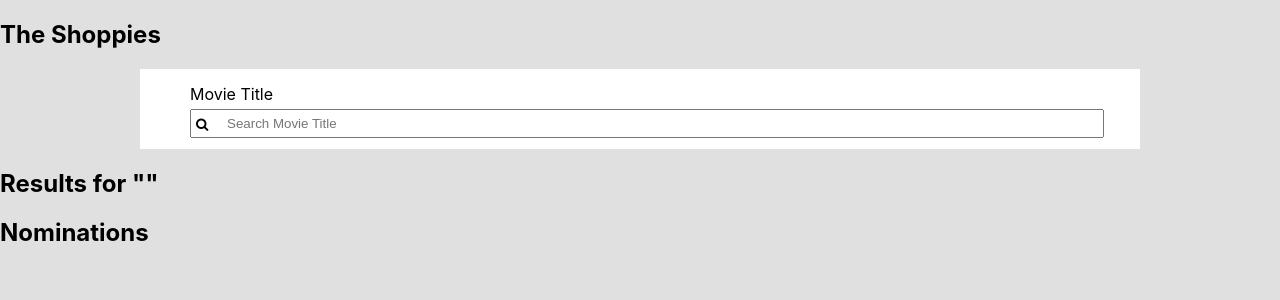
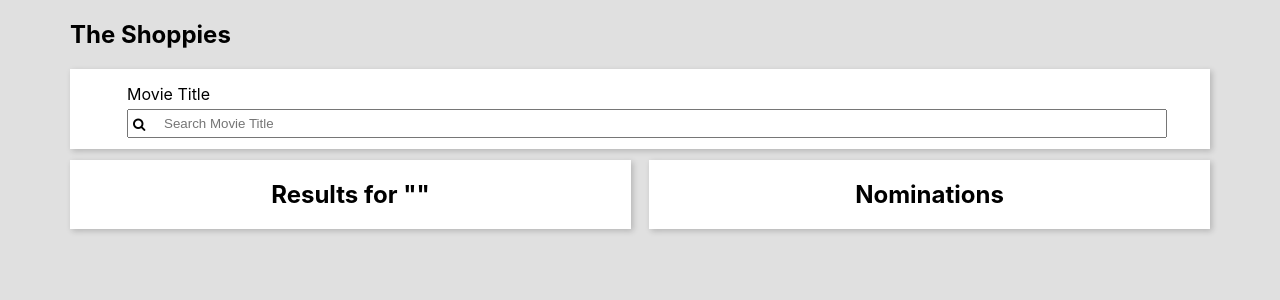
Before and after one commit to Mstaso/shop, a React (Create React App) app: page / in a window 1280 px wide. Shown: the top 300 px of the page. Built offline with nearby package versions, Linux system fonts and the light colour scheme.

Commit message:
added some mark up for movies and nominations container

```diff
--- a/src/App.css
+++ b/src/App.css
@@ -8,9 +8,10 @@ body {
 /* Search CSS */
 
 .search-container {
-  width: 1000px;
+  width: 1200px;
   height: 80px;
   background-color: white;
+  box-shadow: 2px 2px 6px rgba(0, 0, 0, 0.2);
 }
 .search-bar {
   margin-left: 5%;
@@ -21,6 +22,19 @@ body {
 .row {
   max-width: 1140px;
   margin: 0 auto;
+}
+
+.col {
+	display: block;
+	float:left;
+  margin: 1% 0 1% 1.6%;
+  text-align: center;
+  background-color: white;
+  box-shadow: 2px 2px 6px rgba(0, 0, 0, 0.2);
+}
+
+.span-1-of-2 {
+	width: 49.2%;
 }
 
 input {
@@ -44,6 +58,15 @@ label {
   border: 0;
 }
 
+.movie-container {
+
+
+
+}
+
+.nomination-container {
+
+}
 
 
 
--- a/src/App.js
+++ b/src/App.js
@@ -52,9 +52,11 @@ this.setState({nominations: updatedNominations})
   render() {
     return (
       <div className="App">
+        <div class="row">
         <h2>The Shoppies</h2>
+        </div>
         <Search searchValue={this.state.searchValue} changeHandler={this.changeHandler}/>
-        <div className="center">
+        <div class="row">
         <MovieContainer searchValue={this.state.searchValue} nominationHandler={this.nominationHandler} movies={this.state.movies}/>
         <NominationContainer removeFromNomination={this.removeFromNomination} nominations={this.state.nominations} />
         </div>
--- a/src/containers/MovieContainer.js
+++ b/src/containers/MovieContainer.js
@@ -8,9 +8,11 @@ class MovieContainer extends React.Component {
         console.log(this.props)
         let moviesToRender = this.props.movies.map(movie => <Movie movie={movie} nominationHandler={this.props.nominationHandler} key={movie.imdbID} />)
         return (
-            <div className="Movie-Container">
+            <div class="col span-1-of-2">
+                <div class="movie-container">
                 <h2>Results for "{this.props.searchValue}"</h2>
                 {moviesToRender}
+                </div>
             </div>
         )
     }
--- a/src/containers/NominationContainer.js
+++ b/src/containers/NominationContainer.js
@@ -7,9 +7,11 @@ class NominationContainer extends React.Component {
     render() {
         let nominationsToRender = this.props.nominations.map(movie => <Movie movie={movie} nominationHandler={this.props.nominationHandler} key={movie.imdbID} removeFromNomination={this.props.removeFromNomination} />)
         return (
-            <div className="Nomination-Container">
+            <div class="col span-1-of-2">
+                <div class="nomination-container">
                 <h2>Nominations</h2>
                 {nominationsToRender}
+                </div>
             </div>
         )
     }
```
Also changed, not shown: 1 other file (tests, documents, lock files or other folders).
